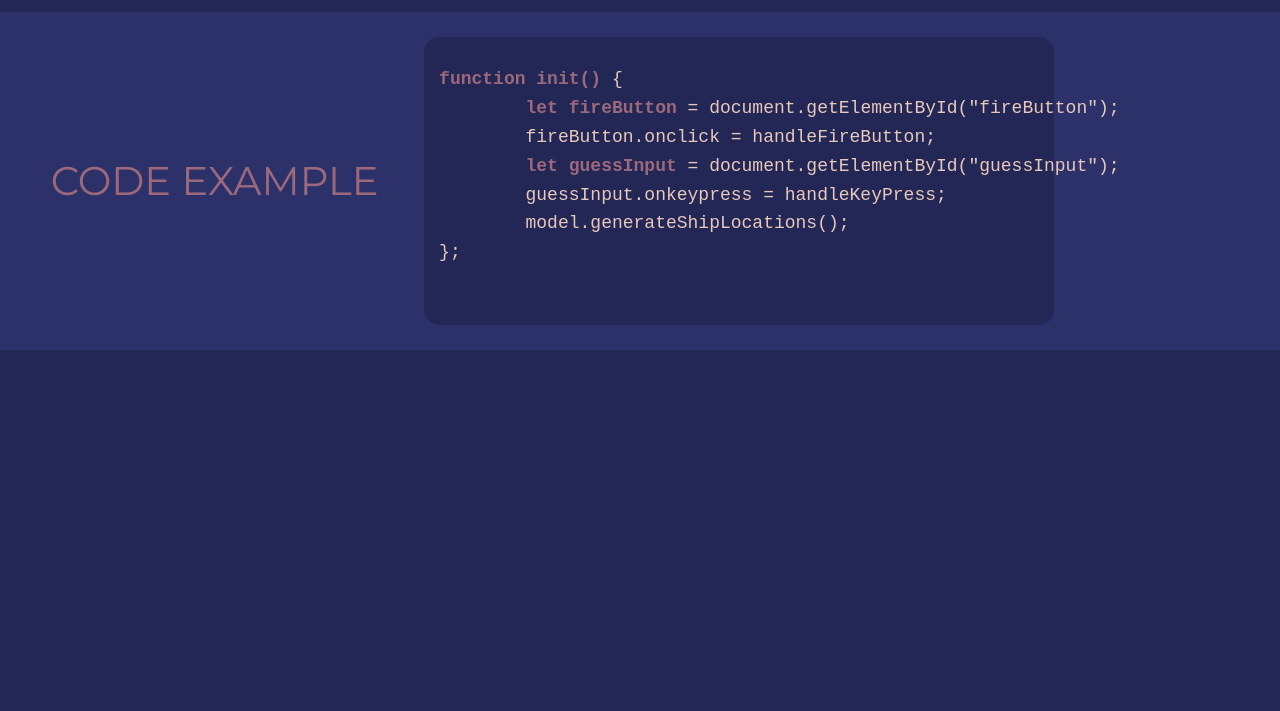
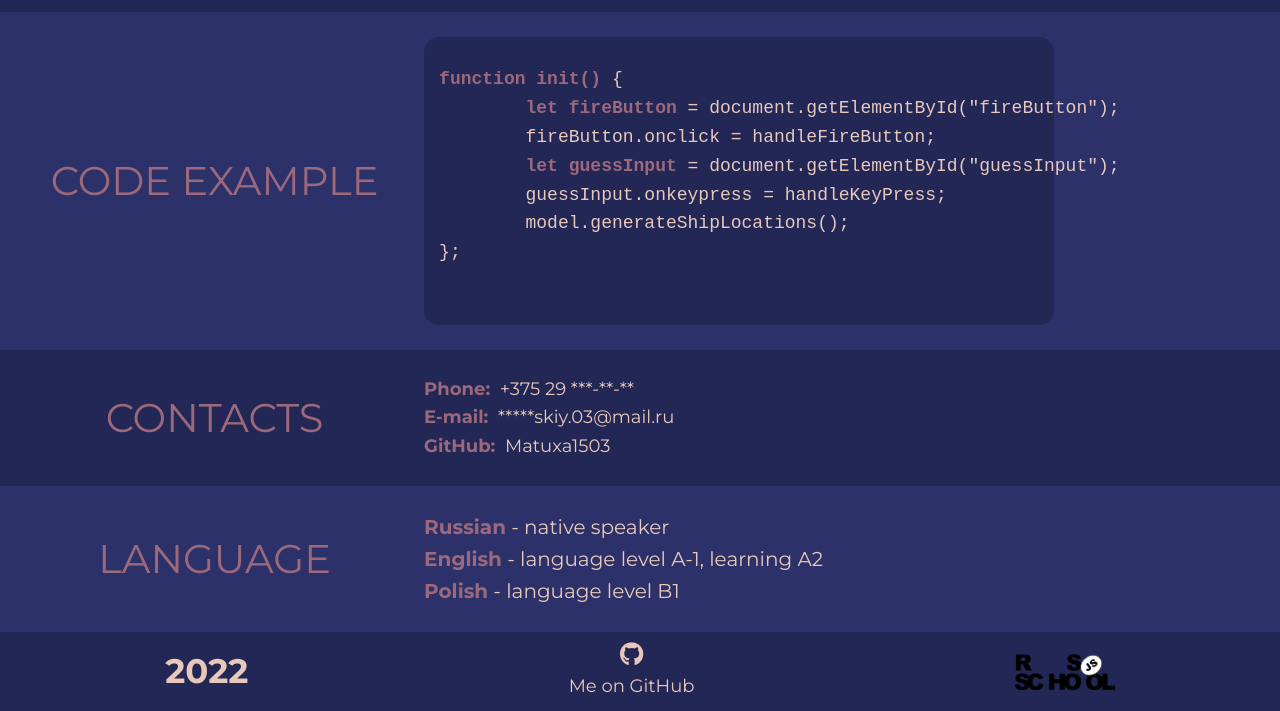
Before and after one commit to Matuxa1503/rsschool-cv, a plain HTML site: page index.html in a window 1280 px wide. Shown: the part 1191-1902 px from the top of the page. Before the commit the page ends 1541 px from the top, so only its background shows below. Drawn offline with Linux system fonts and the light colour scheme.

Commit message:
feat: add section contacts,language. Footer block and style

```diff
--- a/index.html
+++ b/index.html
@@ -4,7 +4,7 @@
 	<meta charset="UTF-8">
 	<meta http-equiv="X-UA-Compatible" content="IE=edge">
 	<meta name="viewport" content="width=device-width, initial-scale=1.0">
-	<link href="https://fonts.googleapis.com/css2?family=Montserrat:wght@400;700&family=Roboto:wght@300;400&display=swap" rel="stylesheet">
+	<link href="https://fonts.googleapis.com/css2?family=Montserrat:wght@400;700&display=swap" rel="stylesheet">
 	<link rel="icon" href="assets/img/RS-icon.jpg">
 	<link rel="stylesheet" href="https://use.fontawesome.com/releases/v6.1.2/css/all.css">
 	<link rel="stylesheet" href="style.css">
@@ -194,8 +194,58 @@
 			</div>  <!-- /container -->
 		</section>
 
+		<section>
+			<div class="container">
+				<div class="main__content">
+					<h2 class="main__left-title">Contacts</h2>
+					<div class="main__right-content">
+						<div class="contacts__info"><a href="tel:+37529***-**-15"  target="_blank"><b>Phone:</b> +375 29 ***-**-**</a></div>
+						<div class="contacts__info"><a href="mailto:*****skiy.03@mail.ru"  target="_blank"><b>E-mail:</b> *****skiy.03@mail.ru</a></div>
+						<div class="contacts__info"><a href="https://github.com/Matuxa1503"  target="_blank"><b>GitHub:</b> Matuxa1503</a></div>
+					</div>  <!-- /main__right-content -->
+				</div>  <!-- /main__content -->
+			</div>  <!-- /container -->
+		</section>
+
+		<section class="section--blue">
+			<div class="container">
+				<div class="main__content">
+					<h2 class="main__left-title">Language</h2>
+					<div class="main__right-content">
+						<div class="lang__text">
+							<b>Russian</b> - native speaker
+							<div><b>English</b> - language level A-1, learning A2</div>
+							<div><b>Polish</b> - language level B1</div>
+						</div>
+					</div>  <!-- /main__right-content -->
+				</div>  <!-- /main__content -->
+			</div>  <!-- /container -->
+		</section>
+
 	</main>
-	<footer></footer>
+
+	<footer>
+		<div class="container">
+			<div class="footer__block">
+				<b class="year">2022</b>
+
+				<div class="gitHub__link">
+					<a href="https://github.com/Matuxa1503" target="_blank">
+					<i class="fa-brands fa-github  gitHub__icon"></i>
+					<div class="gitHub__text">
+						Me on GitHub
+					</div>
+					</a>
+				</div>
+
+				<div>
+				<a href="https://rs.school/" target="_blank">
+					<img class="rsshool__img" src="img/footer/rs_school.png" alt="">
+				</a>
+				</div>
+			</div>  <!-- /footer__block -->
+		</div>  <!-- /container -->
+	</footer>
+
 </body>
-
 </html>
--- a/style.css
+++ b/style.css
@@ -328,4 +328,61 @@ code b {
 	color: #9c687c;
 }
 
-/* font-family: 'Roboto', sans-serif;  */
+/*
+=============== Contacts ================ */
+.contacts__info b {
+	color: #9c687c;
+	margin-right: 5px;
+}
+
+.contacts__info a {
+	text-decoration: none;
+	color: #e8c8bb;
+	transition: color 0.2s;
+}
+
+.contacts__info a:hover {
+	color: #9c687c;
+}
+
+/*
+=============== Language ================ */
+.lang__text {
+	font-size: 20px;
+}
+
+.lang__text b {
+	color: #9c687c;
+}
+
+/*
+=============== Footer ================ */
+.footer__block {
+	display: flex;
+	justify-content: space-around;
+	align-items: center;
+	padding: 10px 0;
+}
+
+.year {
+	font-size: 34px;
+}
+
+.gitHub__link {
+	text-align: center;
+}
+
+.gitHub__icon {
+	color: #e8c8bb;
+	font-size: 24px;
+}
+
+.gitHub__text {
+	color: #e8c8bb;
+}
+
+.rsshool__img {
+	display: block;
+	max-width: 100%;
+	width: 100px;
+}
```
